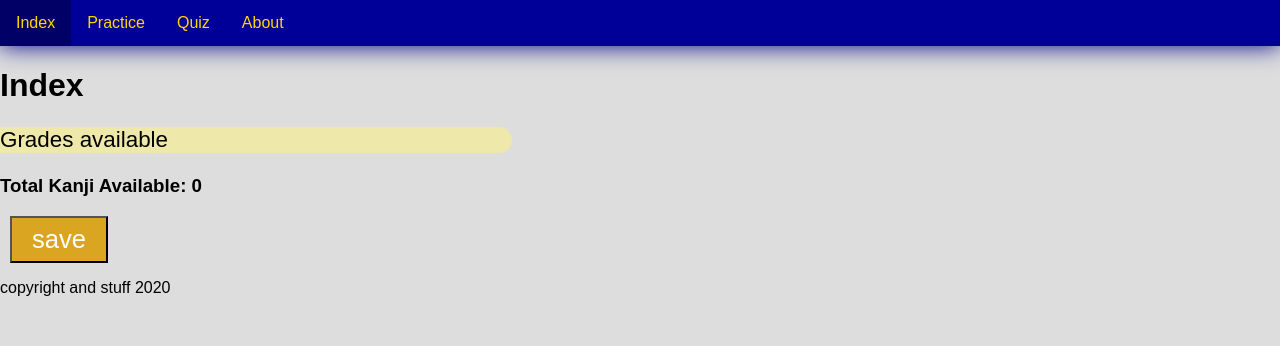
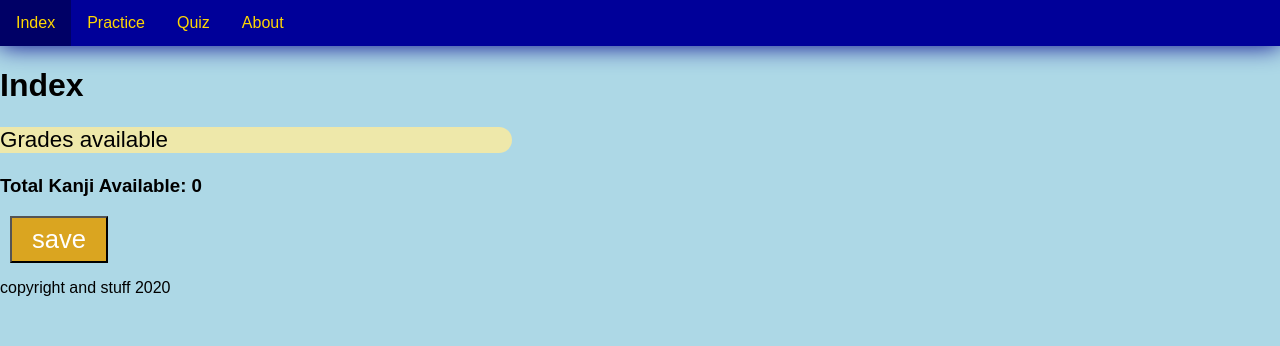
Before and after one commit to LeoKnox/kanji_app, a Flask app: page / in a window 1280 px wide. Shown: the top 346 px of the page. Run offline with Flask 2, Linux system fonts and the light colour scheme; data that the repository does not hold is empty.

Commit message:
Add files via upload

```diff
--- a/application/static/css/styles.css
+++ b/application/static/css/styles.css
@@ -1,5 +1,5 @@
 body {
-    background:#dddddd;
+    background:lightblue;
     padding: 0;
     margin: 0;
     font-family: 'Yu Gothic', sans-serif;
```
